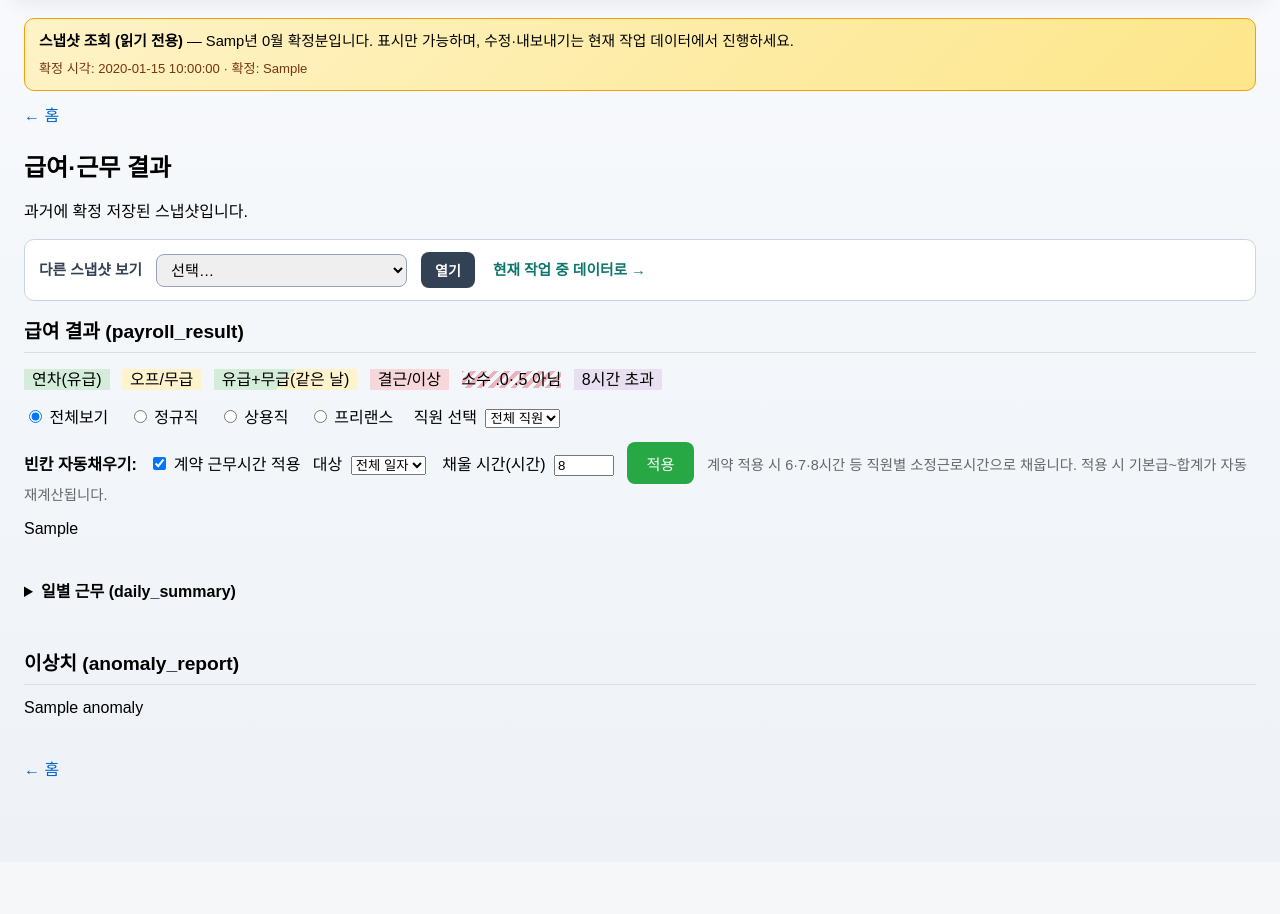
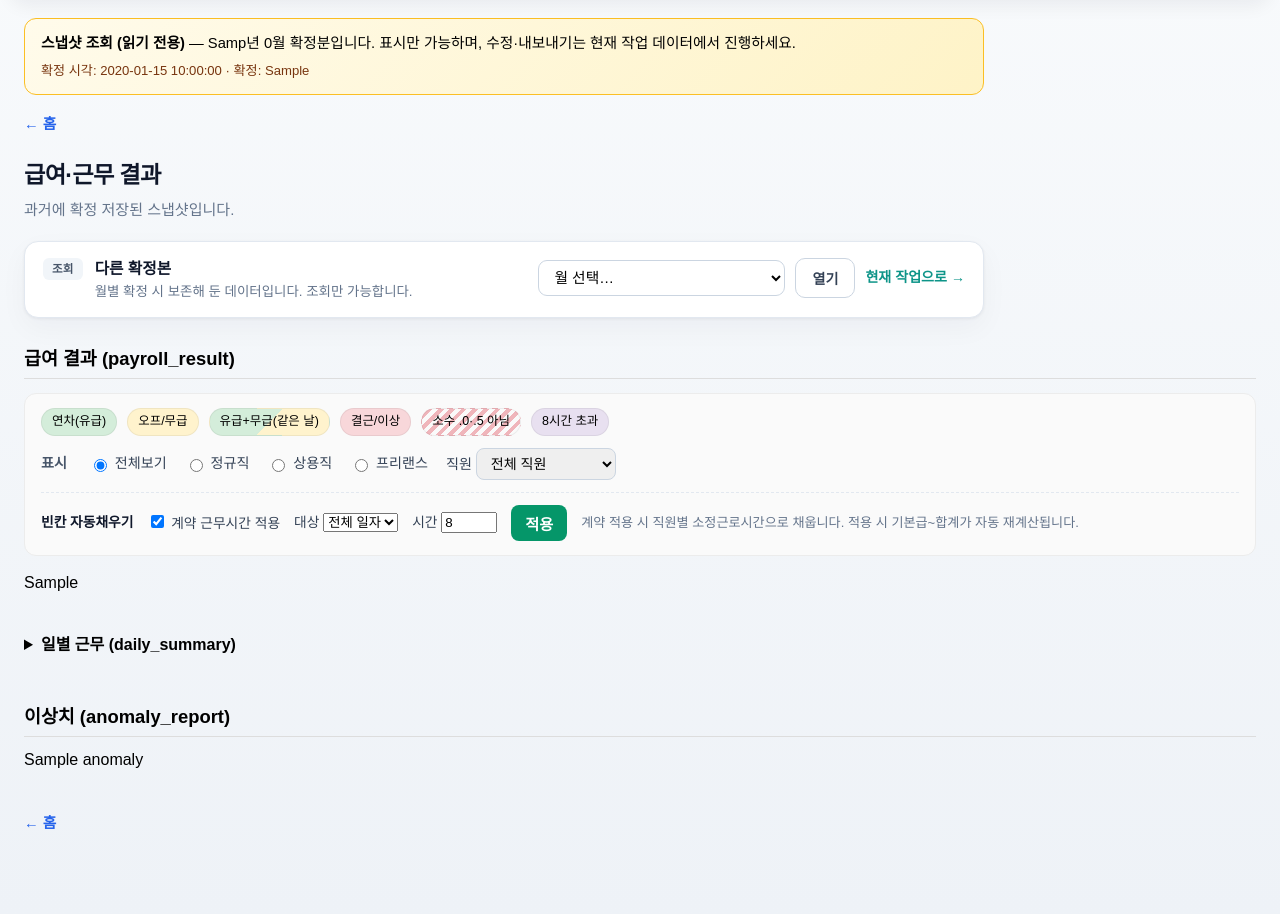
Before and after one commit to Chanceinthebuilding/ops-payroll, a Flask app: template templates/result.html in a window 1280 px wide. Shown: the part 66-980 px from the top of the page. Before the commit the page ends 843 px from the top, so only its background shows below. Run offline with Flask 3, Linux system fonts and the light colour scheme; the visitor is signed in with stand-in values (Sample User, id 1); the template is opened without the code that fills it: most values are stand-ins (such as "Sample title", 1, 10 or a date in 2020); parts of the project's set-up code (start-up, migrations or seed data) failed here and were passed over; some web fonts are replaced.

Commit message:
급여 결과 화면 상단·도구줄 UI 정리

```diff
--- a/templates/result.html
+++ b/templates/result.html
@@ -25,12 +25,20 @@
       padding: 0 14px;
       box-sizing: border-box;
     }
-    h1 { font-size: 1.5rem; margin-bottom: 8px; }
+    h1 { font-size: 1.45rem; font-weight: 800; letter-spacing: -0.03em; margin: 0 0 6px; color: #0f172a; }
+    .page-header-payroll { margin-bottom: 20px; max-width: 960px; }
+    .page-lede {
+      margin: 0;
+      font-size: 0.94rem;
+      color: #64748b;
+      line-height: 1.55;
+    }
+    .page-back { margin-bottom: 18px; }
     .back { margin-bottom: 24px; }
-    .back a { color: #06c; text-decoration: none; }
+    .back a { color: #2563eb; text-decoration: none; font-weight: 600; font-size: 0.92rem; }
     .back a:hover { text-decoration: underline; }
     section { margin-bottom: 40px; }
-    section h2 { font-size: 1.2rem; margin-bottom: 12px; border-bottom: 1px solid #ddd; padding-bottom: 6px; }
+    section h2 { font-size: 1.15rem; margin-bottom: 12px; border-bottom: 1px solid #ddd; padding-bottom: 6px; }
     .table-wrap { overflow-x: auto; margin-top: 8px; }
     /* 급여 결과: 안쪽 가로 스크롤 제거 — 테이블이 문서 폭만큼 펼쳐짐(넘치면 브라우저 창 스크롤만) */
     .table-wrap-payroll {
@@ -126,6 +134,202 @@
     .btn { padding: 10px 20px; border: none; border-radius: 8px; cursor: pointer; font-size: 0.95rem; }
     .btn-export { background: #1a73e8; color: #fff; }
     .btn-export:hover { background: #1557b0; }
+
+    /* ── 상단 작업 패널 (내보내기 · 스냅샷) ── */
+    .payroll-actions-shell {
+      max-width: 960px;
+      margin-bottom: 28px;
+      border-radius: 14px;
+      border: 1px solid #e2e8f0;
+      background: #fff;
+      box-shadow: 0 1px 3px rgba(15, 23, 42, 0.06), 0 10px 28px rgba(15, 23, 42, 0.04);
+      overflow: hidden;
+    }
+    .payroll-actions-shell .payroll-action-block {
+      display: flex;
+      flex-wrap: wrap;
+      align-items: flex-start;
+      justify-content: space-between;
+      gap: 14px 20px;
+      padding: 16px 18px;
+      border-top: 1px solid #f1f5f9;
+    }
+    .payroll-actions-shell .payroll-action-block:first-child { border-top: none; }
+    .payroll-actions-shell .payroll-action-block--primary {
+      background: linear-gradient(180deg, #fafbff 0%, #fff 52%);
+    }
+    .payroll-actions-shell .payroll-action-block--archive {
+      background: #fafafa;
+      border-top-color: #eef2ff;
+    }
+    .pay-action-meta {
+      display: flex;
+      gap: 12px;
+      align-items: flex-start;
+      flex: 1 1 220px;
+      min-width: 0;
+    }
+    .pay-badge {
+      flex-shrink: 0;
+      display: inline-block;
+      padding: 3px 9px;
+      border-radius: 6px;
+      font-size: 0.72rem;
+      font-weight: 800;
+      letter-spacing: 0.02em;
+      text-transform: uppercase;
+    }
+    .pay-badge--blue { background: #dbeafe; color: #1d4ed8; }
+    .pay-badge--slate { background: #f1f5f9; color: #475569; }
+    .pay-badge--violet { background: #ede9fe; color: #5b21b6; }
+    .pay-action-heading { font-weight: 700; font-size: 0.98rem; color: #0f172a; margin-bottom: 2px; }
+    .pay-action-sub { font-size: 0.84rem; color: #64748b; line-height: 1.45; max-width: 42rem; }
+    .pay-action-controls {
+      display: flex;
+      flex-wrap: wrap;
+      align-items: center;
+      gap: 10px;
+      flex-shrink: 0;
+    }
+    .pay-action-controls select {
+      padding: 8px 11px;
+      border-radius: 9px;
+      border: 1px solid #cbd5e1;
+      font-size: 0.92rem;
+      min-width: 200px;
+      background: #fff;
+    }
+    .btn-pay-primary {
+      padding: 10px 18px;
+      border: none;
+      border-radius: 10px;
+      font-weight: 700;
+      font-size: 0.92rem;
+      cursor: pointer;
+      background: #2563eb;
+      color: #fff;
+      box-shadow: 0 2px 8px rgba(37, 99, 235, 0.35);
+      white-space: nowrap;
+    }
+    .btn-pay-primary:hover { filter: brightness(1.05); }
+    .btn-pay-secondary {
+      padding: 9px 16px;
+      border-radius: 10px;
+      font-weight: 700;
+      font-size: 0.88rem;
+      cursor: pointer;
+      background: #fff;
+      color: #334155;
+      border: 1px solid #cbd5e1;
+      white-space: nowrap;
+    }
+    .btn-pay-secondary:hover { background: #f8fafc; border-color: #94a3b8; }
+    .btn-pay-archive {
+      padding: 9px 17px;
+      border: none;
+      border-radius: 10px;
+      font-weight: 700;
+      font-size: 0.88rem;
+      cursor: pointer;
+      background: #5b21b6;
+      color: #fff;
+      white-space: nowrap;
+    }
+    .btn-pay-archive:hover { filter: brightness(1.06); }
+    .btn-pay-archive:disabled { opacity: 0.65; cursor: wait; }
+    .pay-archive-note {
+      margin: 0;
+      font-size: 0.82rem;
+      color: #64748b;
+      line-height: 1.5;
+      width: 100%;
+      flex-basis: 100%;
+    }
+    .pay-archive-note code { font-size: 0.78em; background: #f1f5f9; padding: 1px 5px; border-radius: 4px; }
+    .pay-archive-row {
+      display: flex;
+      flex-wrap: wrap;
+      align-items: center;
+      gap: 10px 14px;
+      margin-top: 12px;
+    }
+    .pay-archive-row label.snapshot-month-label {
+      display: inline-flex;
+      align-items: center;
+      gap: 8px;
+      font-weight: 600;
+      color: #334155;
+      font-size: 0.9rem;
+    }
+    .pay-archive-row input[type="month"] {
+      padding: 8px 11px;
+      border-radius: 9px;
+      border: 1px solid #cbd5e1;
+      font-size: 0.92rem;
+    }
+    .link-current-payroll {
+      font-weight: 700;
+      font-size: 0.88rem;
+      color: #0d9488;
+      text-decoration: none;
+      white-space: nowrap;
+    }
+    .link-current-payroll:hover { text-decoration: underline; }
+
+    /* ── 급여 표 도구줄 (범례 · 필터) ── */
+    .payroll-table-toolbar {
+      margin: 14px 0 16px;
+      padding: 14px 16px;
+      border-radius: 12px;
+      background: #fafafa;
+      border: 1px solid #ececec;
+    }
+    .payroll-legend-chips {
+      display: flex;
+      flex-wrap: wrap;
+      gap: 8px 10px;
+      align-items: center;
+      margin: 0 0 12px;
+      padding: 0;
+      list-style: none;
+    }
+    .payroll-legend-chips li {
+      font-size: 0.78rem;
+      padding: 4px 10px;
+      border-radius: 999px;
+      border: 1px solid rgba(0,0,0,0.06);
+    }
+    .payroll-filters {
+      display: flex;
+      flex-wrap: wrap;
+      gap: 10px 18px;
+      align-items: center;
+      font-size: 0.88rem;
+      color: #334155;
+    }
+    .payroll-filters > span.filter-label { font-weight: 700; color: #475569; margin-right: 4px; }
+    .payroll-filters label { cursor: pointer; white-space: nowrap; }
+    .payroll-filters input[type="radio"] { vertical-align: middle; margin-right: 4px; }
+    .payroll-filters select#payrollEmployeeFilter {
+      padding: 6px 10px;
+      border-radius: 8px;
+      border: 1px solid #cbd5e1;
+      font-size: 0.88rem;
+      min-width: 140px;
+    }
+    .payroll-autofill {
+      margin-top: 12px;
+      padding-top: 12px;
+      border-top: 1px dashed #e2e8f0;
+      display: flex;
+      flex-wrap: wrap;
+      gap: 8px 14px;
+      align-items: center;
+      font-size: 0.86rem;
+      color: #334155;
+    }
+    .payroll-autofill strong { color: #0f172a; }
+    .payroll-autofill .autofill-hint { flex: 1 1 220px; color: #64748b; font-size: 0.82rem; line-height: 1.45; min-width: 0; }
     .modal-overlay { display: none; position: fixed; inset: 0; background: rgba(0,0,0,0.5); z-index: 1000; align-items: center; justify-content: center; }
     .modal-overlay.open { display: flex; }
     .modal { background: #fff; border-radius: 12px; padding: 24px; max-width: 420px; width: 90%; }
@@ -189,93 +393,25 @@
     .btn-publish-save:disabled { opacity: 0.65; cursor: wait; }
     .publish-save-hint { font-size: 0.78rem; color: #475569; text-align: right; line-height: 1.35; }
 
-    .snapshot-finalize-bar {
-      margin: 18px 0 22px;
+    .snapshot-hint {
+      font-size: 0.82rem;
+      color: #64748b;
+      flex: 1;
+      min-width: 120px;
+    }
+
+    .snapshot-view-banner {
+      margin-bottom: 18px;
       padding: 14px 16px;
       border-radius: 12px;
-      background: linear-gradient(135deg, #f8fafc 0%, #eef2ff 100%);
-      border: 1px solid #c7d2fe;
-      font-size: 0.9rem;
-      line-height: 1.5;
-    }
-    .snapshot-finalize-bar .row-actions {
-      margin-top: 10px;
-      display: flex;
-      flex-wrap: wrap;
-      align-items: center;
-      gap: 10px 14px;
-    }
-    .snapshot-finalize-bar label.snapshot-month-label {
-      display: inline-flex;
-      align-items: center;
-      gap: 8px;
-      font-weight: 600;
-      color: #334155;
-    }
-    .snapshot-finalize-bar input[type="month"] {
-      padding: 6px 10px;
-      border-radius: 8px;
-      border: 1px solid #94a3b8;
-      font-size: 0.95rem;
-    }
-    .btn-snapshot {
-      background: #4338ca;
-      color: #fff;
-      padding: 8px 16px;
-      border: none;
-      border-radius: 10px;
-      font-weight: 700;
-      cursor: pointer;
-    }
-    .btn-snapshot:hover { filter: brightness(1.07); }
-    .btn-snapshot:disabled { opacity: 0.65; cursor: wait; }
-    .snapshot-hint { font-size: 0.82rem; color: #475569; flex: 1 1 100%; }
-
-    .snapshot-view-banner {
-      margin-bottom: 14px;
-      padding: 12px 14px;
-      border-radius: 10px;
-      background: linear-gradient(135deg, #fef3c7 0%, #fde68a 100%);
-      border: 1px solid #f59e0b;
+      background: linear-gradient(135deg, #fffbeb 0%, #fef3c7 100%);
+      border: 1px solid #fbbf24;
       font-size: 0.92rem;
       line-height: 1.45;
+      max-width: 960px;
     }
     .snapshot-view-banner .snap-meta { display: block; font-size: 0.82rem; color: #78350f; margin-top: 6px; }
     .snapshot-view-banner a { color: #92400e; font-weight: 700; }
-
-    .snapshot-picker-bar {
-      margin: 0 0 18px;
-      padding: 12px 14px;
-      border-radius: 10px;
-      background: #fff;
-      border: 1px solid #cbd5e1;
-      display: flex;
-      flex-wrap: wrap;
-      align-items: center;
-      gap: 10px 14px;
-      font-size: 0.92rem;
-    }
-    .snapshot-picker-bar strong { color: #334155; }
-    .snapshot-picker-bar select {
-      padding: 6px 10px;
-      border-radius: 8px;
-      border: 1px solid #94a3b8;
-      font-size: 0.95rem;
-      min-width: 160px;
-    }
-    .btn-snapshot-open {
-      background: #334155;
-      color: #fff;
-      padding: 8px 14px;
-      border: none;
-      border-radius: 8px;
-      font-weight: 700;
-      cursor: pointer;
-      font-size: 0.88rem;
-    }
-    .btn-snapshot-open:hover { filter: brightness(1.08); }
-    .link-current-payroll { color: #0f766e; font-weight: 700; text-decoration: none; margin-left: 4px; }
-    .link-current-payroll:hover { text-decoration: underline; }
   </style>
 </head>
 <body>
@@ -294,31 +430,75 @@
   {% set _editable = table_editable | default(true) %}
   {% set _back_href = result_back_href | default('/', true) %}
   {% set _back_label = result_back_label | default('← 홈', true) %}
-  <div class="back"><a href="{{ _back_href }}">{{ _back_label }}</a></div>
+  <div class="back page-back"><a href="{{ _back_href }}">{{ _back_label }}</a></div>
+  <header class="page-header-payroll">
     <h1>급여·근무 결과</h1>
-  <p>{% if snapshot_view_yyyymm %}과거에 확정 저장된 스냅샷입니다.
+    <p class="page-lede">{% if snapshot_view_yyyymm %}과거에 확정 저장된 스냅샷입니다.
     {% elif _ro %}관리자가 등록한 공개 급여 데이터입니다.{% else %}업로드한 엑셀 기준으로 계산된 결과입니다.{% endif %}</p>
+  </header>
 
-  {% if payroll_snapshot_list and payroll_snapshot_list|length > 0 %}
-  <div class="snapshot-picker-bar" role="navigation" aria-label="저장된 급여 스냅샷">
-    <strong>{% if snapshot_view_yyyymm %}다른 스냅샷 보기{% else %}저장된 스냅샷 열기{% endif %}</strong>
+  {% if (export_allowed | default(false)) or ((payroll_snapshot_list | default([]))|length > 0) or finalize_snapshot_url %}
+  <div class="payroll-actions-shell" aria-label="급여 작업 및 스냅샷">
+    {% if export_allowed | default(false) %}
+    <div class="payroll-action-block payroll-action-block--primary">
+      <div class="pay-action-meta">
+        <span class="pay-badge pay-badge--blue">연동</span>
+        <div>
+          <div class="pay-action-heading">구글 시트 내보내기</div>
+          <div class="pay-action-sub">편집한 표를 새 구글 스프레드시트 탭으로 반영합니다.</div>
+        </div>
+      </div>
+      <button type="button" class="btn-pay-primary" id="btnExportGoogle">내보내기</button>
+    </div>
+    {% endif %}
+
+    {% if (payroll_snapshot_list | default([]))|length > 0 %}
+    <div class="payroll-action-block" role="navigation" aria-label="저장된 급여 스냅샷">
+      <div class="pay-action-meta">
+        <span class="pay-badge pay-badge--slate">조회</span>
+        <div>
+          <div class="pay-action-heading">{% if snapshot_view_yyyymm %}다른 확정본{% else %}저장된 확정본{% endif %}</div>
+          <div class="pay-action-sub">월별 확정 시 보존해 둔 데이터입니다. 조회만 가능합니다.</div>
+        </div>
+      </div>
+      <div class="pay-action-controls">
         <select id="payrollSnapshotPicker" aria-label="스냅샷 월 선택">
-      <option value="">선택…</option>
+          <option value="">월 선택…</option>
           {% for s in payroll_snapshot_list %}
           <option value="{{ s.yyyymm }}"{% if snapshot_view_yyyymm == s.yyyymm %} selected{% endif %}>{{ s.year }}년 {{ '%02d'|format(s.month) }}월 ({{ s.yyyymm }})</option>
           {% endfor %}
         </select>
-    <button type="button" class="btn btn-snapshot-open" id="btnOpenPayrollSnapshot">열기</button>
+        <button type="button" class="btn-pay-secondary" id="btnOpenPayrollSnapshot">열기</button>
         {% if snapshot_view_yyyymm %}
-    <a href="{{ url_for('payroll') }}" class="link-current-payroll">현재 작업 중 데이터로 →</a>
+        <a href="{{ url_for('payroll') }}" class="link-current-payroll">현재 작업으로 →</a>
+        {% endif %}
+      </div>
+    </div>
+    {% endif %}
+
+    {% if finalize_snapshot_url %}
+    <div class="payroll-action-block payroll-action-block--archive" role="region" aria-label="월별 급여 확정 스냅샷">
+      <div class="pay-action-meta" style="flex-basis:100%;">
+        <span class="pay-badge pay-badge--violet">보존</span>
+        <div style="flex:1; min-width:0;">
+          <div class="pay-action-heading">월별 확정 (영구 보존)</div>
+          <div class="pay-action-sub">해당 급여월 산정·수정이 모두 끝난 뒤 실행하세요.</div>
+          <p class="pay-archive-note">현재 공개 데이터(<code>published/</code>) 전체가 GCS <code>snapshots/payroll_YYYYMM/</code> 에 복사되어 보존됩니다. 차월 작업은 관리자 업로드로 이어가면 됩니다.</p>
+          <div class="pay-archive-row">
+            <label class="snapshot-month-label">급여 지급월
+              <input type="month" id="snapshotMonthInput" {% if default_snapshot_year and default_snapshot_month %}value="{{ '%04d-%02d' | format(default_snapshot_year, default_snapshot_month) }}"{% endif %} aria-label="급여 지급월">
+            </label>
+            <button type="button" class="btn-pay-archive" id="btnFinalizeSnapshot">스냅샷 저장</button>
+            <span id="snapshotFinalizeHint" class="snapshot-hint" aria-live="polite"></span>
+          </div>
+        </div>
+      </div>
+    </div>
     {% endif %}
   </div>
   {% endif %}
+
   {% if export_allowed | default(false) %}
-  <p style="margin-bottom: 16px;">
-    <button type="button" class="btn btn-export" id="btnExportGoogle">구글 시트 내보내기</button>
-  </p>
-
   <div class="modal-overlay" id="exportModal">
     <div class="modal">
       <h3>구글 시트 내보내기</h3>
@@ -339,55 +519,40 @@
   </div>
   {% endif %}
 
-  {% if finalize_snapshot_url %}
-  <div class="snapshot-finalize-bar" role="region" aria-label="월별 급여 확정 스냅샷">
-    <strong>월별 확정 (영구 보존)</strong><br>
-    해당 급여월 산정·수정이 모두 끝난 뒤 실행하세요. 현재 공개 데이터(<code>published/</code>) 전체가
-    GCS <code>snapshots/payroll_YYYYMM/</code> 에 복사되어 보존됩니다. 이후 차월 작업은 관리자 업로드로 이어가면 됩니다.
-    <div class="row-actions">
-      <label class="snapshot-month-label">급여 지급월
-        <input type="month" id="snapshotMonthInput" {% if default_snapshot_year and default_snapshot_month %}value="{{ '%04d-%02d' | format(default_snapshot_year, default_snapshot_month) }}"{% endif %} aria-label="급여 지급월">
-      </label>
-      <button type="button" class="btn-snapshot" id="btnFinalizeSnapshot">스냅샷 저장</button>
-      <span id="snapshotFinalizeHint" class="snapshot-hint" aria-live="polite"></span>
+  <section>
+    <h2>급여 결과 (payroll_result)</h2>
+    <div class="payroll-table-toolbar">
+      <ul class="payroll-legend-chips" aria-label="셀 색 범례">
+        <li class="cell-paid_leave">연차(유급)</li>
+        <li class="cell-unpaid_leave">오프/무급</li>
+        <li class="cell-mixed_leave">유급+무급(같은 날)</li>
+        <li class="cell-absent">결근/이상</li>
+        <li class="text-non-half">소수 .0·.5 아님</li>
+        <li class="cell-over-8">8시간 초과</li>
+      </ul>
+      <div class="payroll-filters">
+        <span class="filter-label">표시</span>
+        <label><input type="radio" name="payrollFilter" value="전체보기" checked> 전체보기</label>
+        <label><input type="radio" name="payrollFilter" value="정규직"> 정규직</label>
+        <label><input type="radio" name="payrollFilter" value="상용직"> 상용직</label>
+        <label><input type="radio" name="payrollFilter" value="프리랜스"> 프리랜스</label>
+        <label>직원 <select id="payrollEmployeeFilter" aria-label="직원 필터">
+          <option value="">전체 직원</option>
+        </select></label>
       </div>
+      {% if _editable %}
+      <div class="payroll-autofill">
+        <strong>빈칸 자동채우기</strong>
+        <label><input type="checkbox" id="autofillUseContract" checked> 계약 근무시간 적용</label>
+        <label>대상 <select id="autofillTarget">
+          <option value="">전체 일자</option>
+        </select></label>
+        <label>시간 <input type="number" id="autofillHours" value="8" min="0" max="24" step="0.5" style="width: 56px;"></label>
+        <button type="button" class="btn btn-autofill" id="btnAutofill" style="background: #059669; color: #fff; border: none; padding: 7px 14px; border-radius: 8px; font-weight: 600; cursor: pointer;">적용</button>
+        <span class="autofill-hint">계약 적용 시 직원별 소정근로시간으로 채웁니다. 적용 시 기본급~합계가 자동 재계산됩니다.</span>
       </div>
       {% endif %}
-
-  <section>
-    <h2>급여 결과 (payroll_result)</h2>
-    <p class="legend">
-      <span class="cell-paid_leave" style="padding:2px 8px;">연차(유급)</span>
-      <span class="cell-unpaid_leave" style="padding:2px 8px; margin-left:8px;">오프/무급</span>
-      <span class="cell-mixed_leave" style="padding:2px 8px; margin-left:8px;">유급+무급(같은 날)</span>
-      <span class="cell-absent" style="padding:2px 8px; margin-left:8px;">결근/이상</span>
-      <span class="text-non-half" style="margin-left:8px;">소수 .0·.5 아님</span>
-      <span class="cell-over-8" style="padding:2px 8px; margin-left:8px;">8시간 초과</span>
-    </p>
-    <p class="filter-legend" style="margin: 12px 0;">
-      <label><input type="radio" name="payrollFilter" value="전체보기" checked> 전체보기</label>
-      <label style="margin-left: 16px;"><input type="radio" name="payrollFilter" value="정규직"> 정규직</label>
-      <label style="margin-left: 16px;"><input type="radio" name="payrollFilter" value="상용직"> 상용직</label>
-      <label style="margin-left: 16px;"><input type="radio" name="payrollFilter" value="프리랜스"> 프리랜스</label>
-      <label style="margin-left: 16px;">직원 선택</label>
-      <select id="payrollEmployeeFilter" style="margin-left: 4px;">
-        <option value="">전체 직원</option>
-      </select>
-    </p>
-    {% if _editable %}
-    <p class="autofill-legend" style="margin: 12px 0;">
-      <strong>빈칸 자동채우기:</strong>
-      <label style="margin-left: 8px;"><input type="checkbox" id="autofillUseContract" checked> 계약 근무시간 적용</label>
-      <label style="margin-left: 8px;">대상</label>
-      <select id="autofillTarget" style="margin-left: 4px;">
-        <option value="">전체 일자</option>
-      </select>
-      <label style="margin-left: 12px;">채울 시간(시간)</label>
-      <input type="number" id="autofillHours" value="8" min="0" max="24" step="0.5" style="width: 60px; margin-left: 4px;">
-      <button type="button" class="btn btn-autofill" id="btnAutofill" style="margin-left: 8px; background: #28a745; color: #fff;">적용</button>
-      <span class="autofill-hint" style="margin-left: 8px; color: #666; font-size: 0.9rem;">계약 적용 시 6·7·8시간 등 직원별 소정근로시간으로 채웁니다. 적용 시 기본급~합계가 자동 재계산됩니다.</span>
-    </p>
-    {% endif %}
+    </div>
     <div class="table-wrap table-wrap-payroll">
       <div class="table-wrap-x">
       {% if use_payroll_table %}
```
Lines whose indentation alone changed are shown as unchanged.
